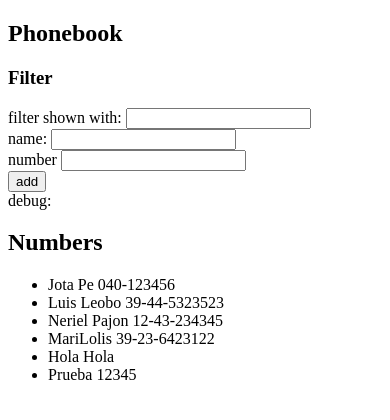
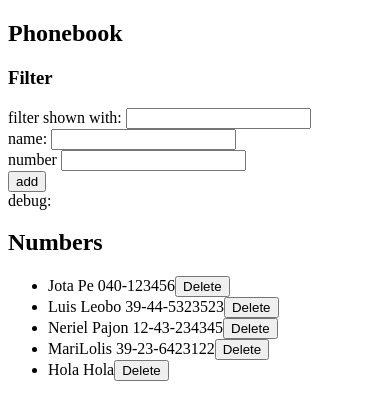
Before and after one commit to j1rd2/fullstackOpen, a React (Vite) app in the folder chapter2/: page / in a window 390 px wide. Shown: the top 420 px of the page. Built offline with nearby package versions, Linux system fonts and the light colour scheme; data requests are answered from the project's data file.

Commit message:
Excercise 2.14: The Phonebook step9

```diff
--- a/chapter2/db.json
+++ b/chapter2/db.json
@@ -21,14 +21,9 @@
       "id": "4"
     },
     {
-      "id": 1707268836427,
+      "id": "1707268836427",
       "name": "Hola",
       "number": "Hola"
-    },
-    {
-      "id": 1707269219016,
-      "name": "Prueba",
-      "number": "12345"
     }
   ]
 }
--- a/chapter2/src/App.jsx
+++ b/chapter2/src/App.jsx
@@ -61,6 +61,22 @@ const App = () => {
   ? persons.filter(person => person.name.toLowerCase().includes(search.toLowerCase()))
   : persons;
 
+  const handleDelete = (id) => {
+    const person = persons.find(p => p.id === id);
+    if (window.confirm(`Delete ${person.name}?`)) {
+      personsService
+        .deletePerson(id)
+        .then(() => {
+          setPersons(persons.filter(p => p.id !== id));
+        })
+        .catch(error => {
+          alert(`The person '${person.name}' was already deleted from server`);
+          setPersons(persons.filter(p => p.id !== id));
+        });
+    }
+  }
+
+
   return (
     <div>
       <h2>Phonebook</h2>
@@ -75,8 +91,7 @@ const App = () => {
       />
       <Debug newName={newName} newNumber={newNumber}/>
       <h2>Numbers</h2>
-      <Persons persons={personsToShow} />
-
+      <Persons persons={personsToShow} onDelete={handleDelete} />
     </div>
   );
 };
--- a/chapter2/src/components/Person.jsx
+++ b/chapter2/src/components/Person.jsx
@@ -1,8 +1,13 @@
 // Person.jsx
 import React from 'react';
 
-const Person = ({ person }) => {
-  return <li>{person.name} {person.number}</li>;
+const Person = ({ person, onDelete }) => {
+  return (
+    <li>
+      {person.name} {person.number}
+      <button onClick={() => onDelete(person.id)}>Delete</button>
+    </li>
+  );
 };
 
 export default Person;
--- a/chapter2/src/components/Persons.jsx
+++ b/chapter2/src/components/Persons.jsx
@@ -1,10 +1,10 @@
 import React from 'react';
 import Person from './Person';
 
-const Persons = ({ persons }) => {
+const Persons = ({ persons, onDelete }) => {
   return (
     <ul>
-      {persons.map(person => <Person key={person.id} person={person} />)}
+      {persons.map(person => <Person key={person.id} person={person} onDelete={onDelete}/>)}
     </ul>
   );
 };
--- a/chapter2/src/services/persons.js
+++ b/chapter2/src/services/persons.js
@@ -11,4 +11,10 @@ const addPerson = (newObject) => {
     return request.then(response => response.data);
 }
 
-export default {fetchData, addPerson}
+const deletePerson = (id) => {
+    const request = axios.delete(`${baseURL}/${id}`);
+    return request.then(response => response.data);
+}
+
+
+export default {fetchData, addPerson, deletePerson}
```
